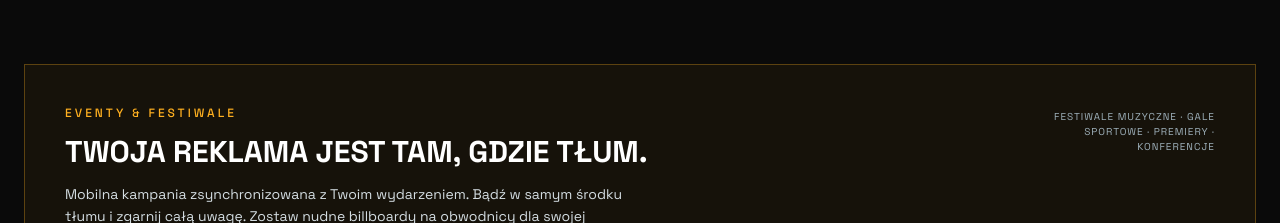
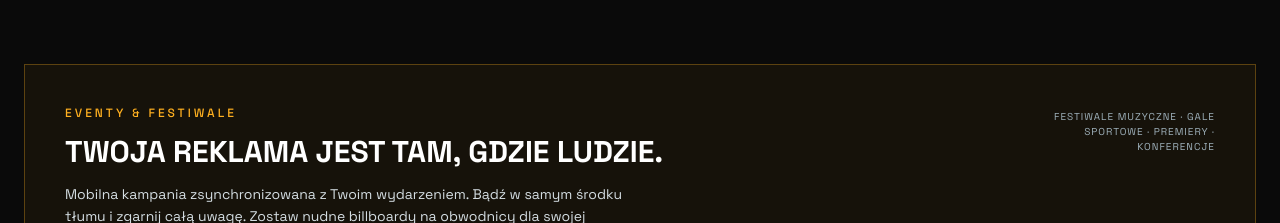
Before and after one commit to JKulczynski/dooh-love-website, a Next.js app: page / in a window 1280 px wide. Shown: the part 4620-4843 px from the top of the page. Built offline with nearby package versions, Linux system fonts and the light colour scheme.

Commit message:
[AI] Zmiana hasla sekcji Eventy i Festiwale: tlum -> ludzie
Poprawka wg uwagi Pawla.

```diff
--- a/app/page.tsx
+++ b/app/page.tsx
@@ -258,7 +258,7 @@ export default function Home() {
                   Eventy &amp; Festiwale
                 </div>
                 <h3 className="text-2xl md:text-3xl font-bold uppercase mb-3 leading-tight">
-                  Twoja reklama jest tam, gdzie tłum.
+                  Twoja reklama jest tam, gdzie ludzie.
                 </h3>
                 <p className="text-muted300 text-sm leading-relaxed max-w-xl">
                   Mobilna kampania zsynchronizowana z Twoim wydarzeniem. Bądź w samym środku tłumu i zgarnij całą uwagę. Zostaw nudne billboardy na obwodnicy dla swojej konkurencji.
```
